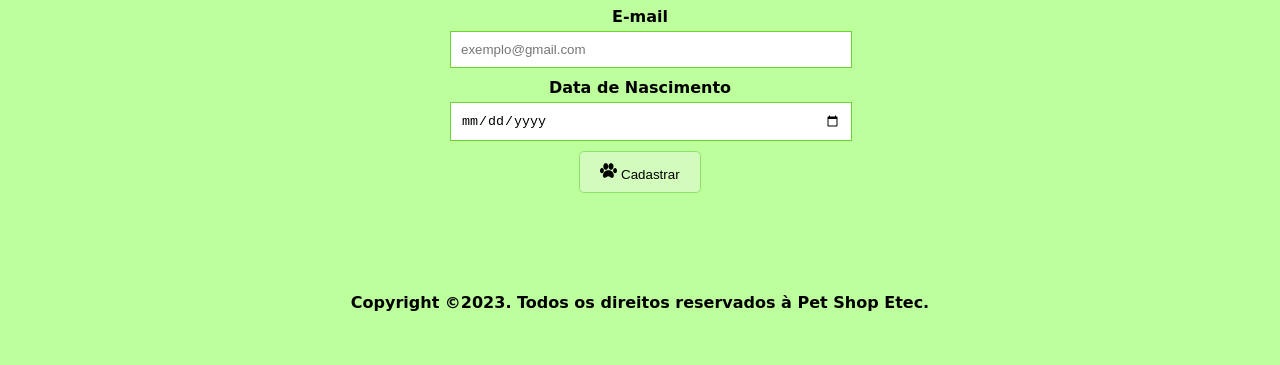
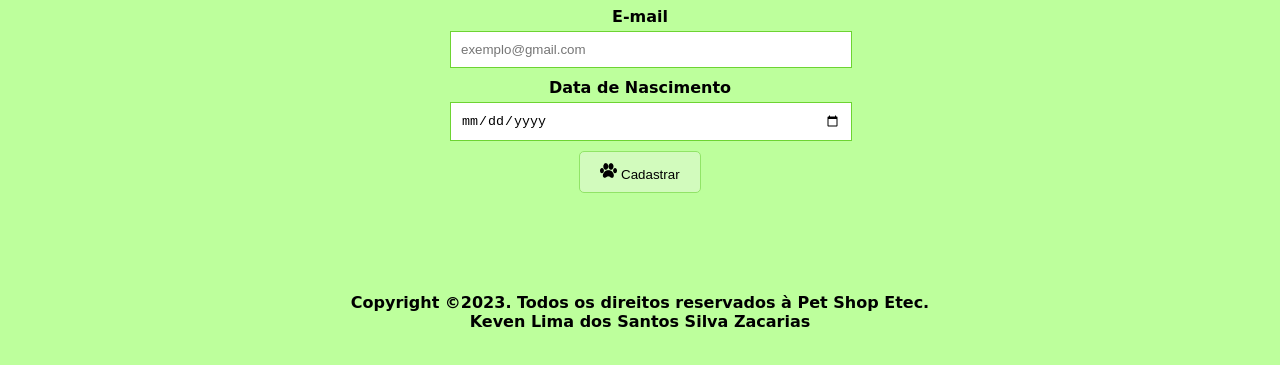
Before and after one commit to KL4326/Projeto-PetShop, a plain HTML site: page index.html in a window 1280 px wide. Shown: the part 2337-2702 px from the top of the page. Drawn offline with Linux system fonts and the light colour scheme.

Commit message:
nome rodapé

```diff
--- a/index.html
+++ b/index.html
@@ -178,6 +178,7 @@
         </div>
         <div class="texto-centralizado copy">
             <h4>Copyright &copy2023. Todos os direitos reservados à Pet Shop Etec.</h4>
+            <h4>Keven Lima dos Santos Silva Zacarias</h4>
         </div>
     </footer>
 
```
